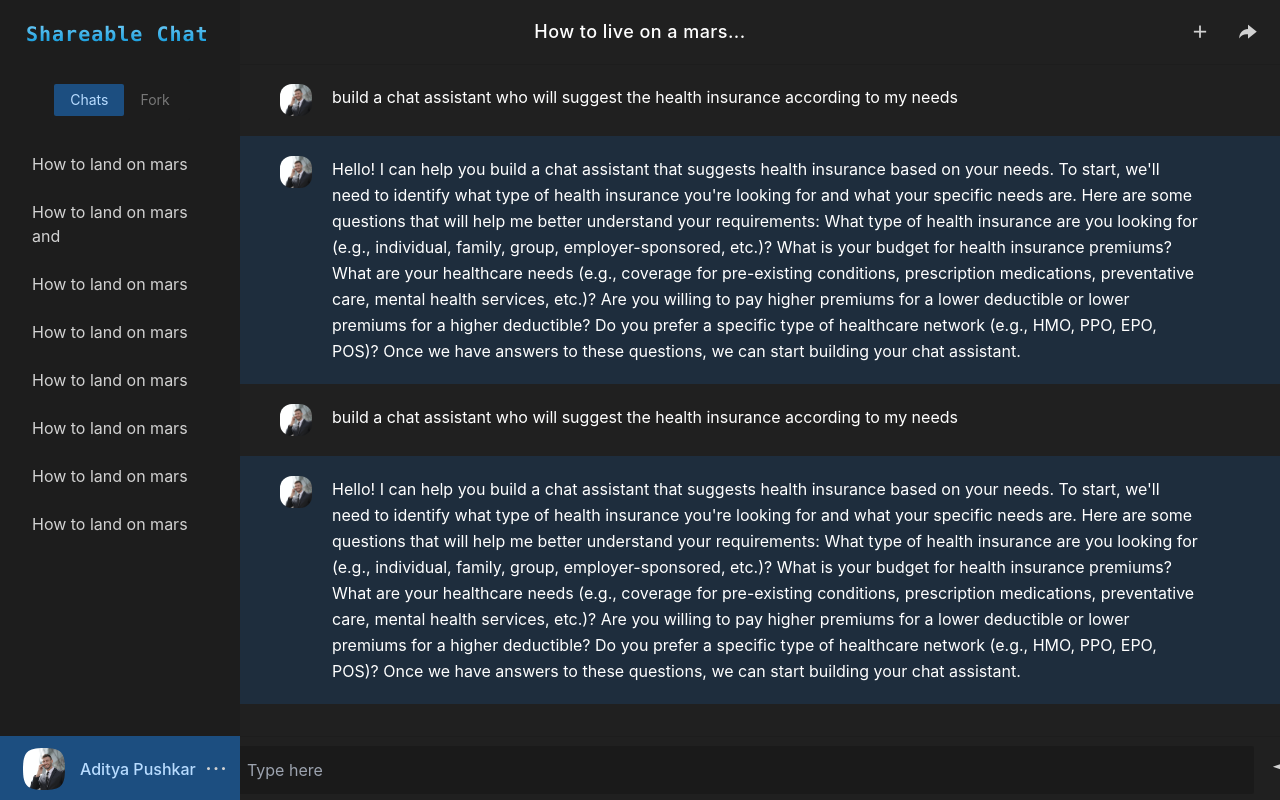
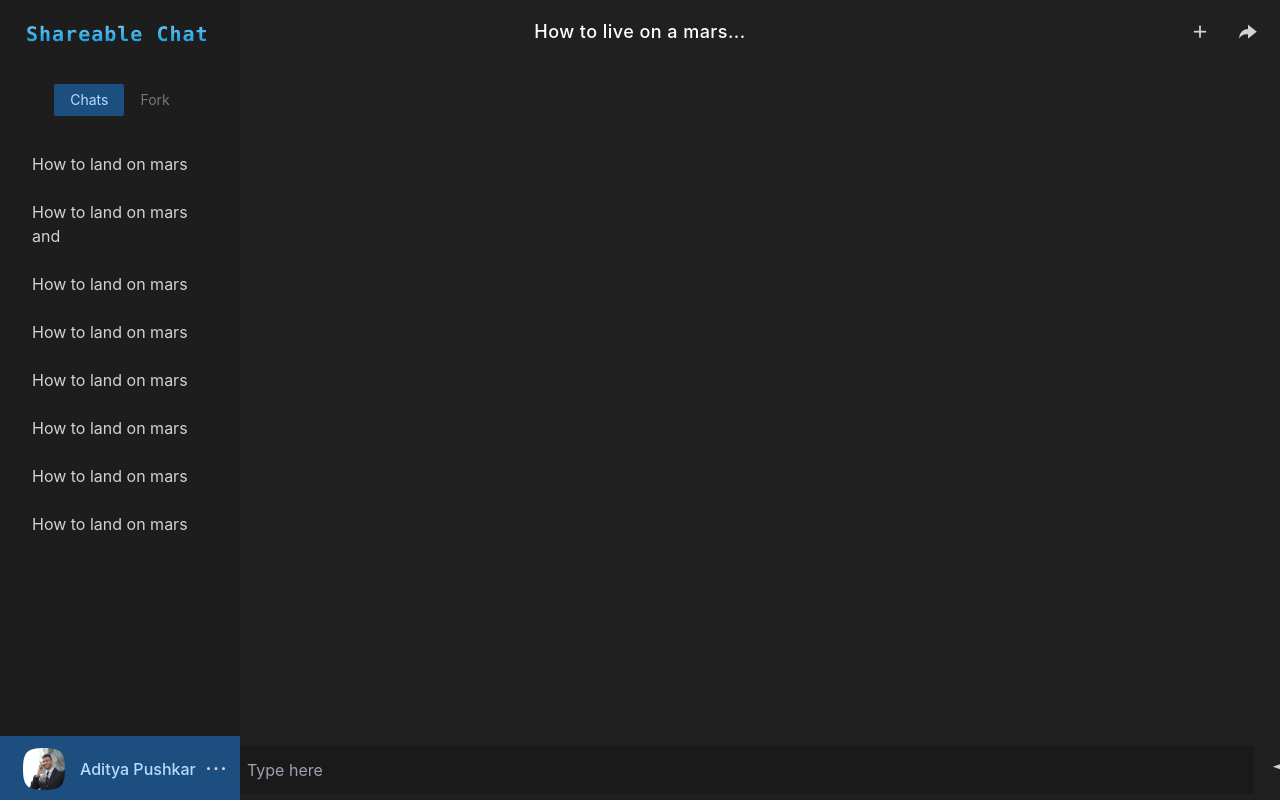
Before and after one commit to aditya-pushkar/shareable-chat-client, a React (Vite) app: page / in a window 1280 px wide. Built offline with nearby package versions, Linux system fonts and the light colour scheme.

Commit message:
ChatGpt chat complition --added

```diff
--- a/package.json
+++ b/package.json
@@ -11,6 +11,7 @@
   },
   "dependencies": {
     "daisyui": "^2.51.6",
+    "openai": "^3.2.1",
     "react": "^18.2.0",
     "react-dom": "^18.2.0"
   },
--- /dev/null
+++ b/src/component/chat/Loading.jsx
@@ -0,0 +1,13 @@
+import React from 'react'
+
+const Loading = () => {
+  return (
+    <div className="flex items-center justify-center space-x-2">
+	<div className="w-4 h-4 rounded-full animate-pulse bg-secondary"></div>
+	<div className="w-4 h-4 rounded-full animate-pulse bg-secondary"></div>
+	<div className="w-4 h-4 rounded-full animate-pulse bg-secondary"></div>
+</div>
+  )
+}
+
+export default Loading
--- /dev/null
+++ b/src/component/chat/NavBar.jsx
@@ -0,0 +1,44 @@
+import React from 'react'
+
+const NavBar = () => {
+    return (
+      <div className="navbar bg-base-100 border-b border-base-200 z-50 ">
+        <div className="navbar-start  ">
+          <label
+            htmlFor="my-drawer-2"
+            className="px-2 py-2 lg:hidden cursor-pointer"
+          >
+            <svg
+              xmlns="http://www.w3.org/2000/svg"
+              className="h-5 w-5"
+              fill="none"
+              viewBox="0 0 24 24"
+              stroke="currentColor"
+            >
+              <path
+                strokeLinecap="round"
+                strokeLinejoin="round"
+                strokeWidth="2"
+                d="M4 6h16M4 12h16M4 18h7"
+              />
+            </svg>
+          </label>
+        </div>
+        <div className="navbar-center  text-base md:text-lg max-w-prose ">
+          <a className="font-medium tracking-wide text-white ">
+            How to live on a mars...
+          </a>
+        </div>
+        <div className="navbar-end">
+          <button className="btn btn-ghost btn-circle">
+            <label htmlFor="create-chat-modal" className="ri-add-line ri-xl cursor-pointer "></label>
+          </button>
+          <button className="btn btn-ghost btn-circle">
+            <i className="ri-share-forward-fill ri-xl"></i>
+          </button>
+        </div>
+      </div>
+    );
+  };
+
+export default NavBar
--- a/src/pages/Chat.jsx
+++ b/src/pages/Chat.jsx
@@ -1,77 +1,58 @@
-import { useState } from "react";
+import { useState, useEffect } from "react";
+import { Configuration, OpenAIApi } from "openai";
+
+import NavBar from "../component/chat/NavBar";
+import UserProfile, { ApiModal } from "../component/chat/UserProfile";
 import CreateChat from "../component/chat/CreateChat";
-
-
-import UserProfile, { ApiModal } from "../component/chat/UserProfile";
 import UserChats from "../component/chat/UserChats";
 import UserForkChats from "../component/chat/UserForkChats";
 
+import Loading from "../component/chat/Loading";
 
-const NavBar = () => {
-  return (
-    <div className="navbar bg-base-100 border-b border-base-200 z-50 ">
-      <div className="navbar-start  ">
-        <label
-          htmlFor="my-drawer-2"
-          className="px-2 py-2 lg:hidden cursor-pointer"
-        >
-          <svg
-            xmlns="http://www.w3.org/2000/svg"
-            className="h-5 w-5"
-            fill="none"
-            viewBox="0 0 24 24"
-            stroke="currentColor"
-          >
-            <path
-              strokeLinecap="round"
-              strokeLinejoin="round"
-              strokeWidth="2"
-              d="M4 6h16M4 12h16M4 18h7"
-            />
-          </svg>
-        </label>
-      </div>
-      <div className="navbar-center  text-base md:text-lg max-w-prose ">
-        <a className="font-medium tracking-wide text-white ">
-          How to live on a mars...
-        </a>
-      </div>
-      <div className="navbar-end">
-        <button className="btn btn-ghost btn-circle">
-          <label htmlFor="create-chat-modal" className="ri-add-line ri-xl cursor-pointer "></label>
-        </button>
-        <button className="btn btn-ghost btn-circle">
-          <i className="ri-share-forward-fill ri-xl"></i>
-        </button>
-      </div>
-    </div>
-  );
-};
+const configuration = new Configuration({
+  apiKey: "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",
+});
+delete configuration.baseOptions.headers['User-Agent'];
+const openai = new OpenAIApi(configuration);
+
+
+
 
 const Chat = () => {
   const [currentNavbarTab, setCurrentNavbarTab] = useState("chats")
-  const chats = [
-    {
-      role: "user",
-      content:
-        "build a chat assistant who will suggest the health insurance according to my needs",
-    },
-    {
-      role: "assistant",
-      content:
-        "Hello! I can help you build a chat assistant that suggests health insurance based on your needs. To start, we'll need to identify what type of health insurance you're looking for and what your specific needs are. Here are some questions that will help me better understand your requirements: What type of health insurance are you looking for (e.g., individual, family, group, employer-sponsored, etc.)? What is your budget for health insurance premiums? What are your healthcare needs (e.g., coverage for pre-existing conditions, prescription medications, preventative care, mental health services, etc.)? Are you willing to pay higher premiums for a lower deductible or lower premiums for a higher deductible? Do you prefer a specific type of healthcare network (e.g., HMO, PPO, EPO, POS)? Once we have answers to these questions, we can start building your chat assistant.",
-    },
-    {
-      role: "user",
-      content:
-        "build a chat assistant who will suggest the health insurance according to my needs",
-    },
-    {
-      role: "assistant",
-      content:
-        "Hello! I can help you build a chat assistant that suggests health insurance based on your needs. To start, we'll need to identify what type of health insurance you're looking for and what your specific needs are. Here are some questions that will help me better understand your requirements: What type of health insurance are you looking for (e.g., individual, family, group, employer-sponsored, etc.)? What is your budget for health insurance premiums? What are your healthcare needs (e.g., coverage for pre-existing conditions, prescription medications, preventative care, mental health services, etc.)? Are you willing to pay higher premiums for a lower deductible or lower premiums for a higher deductible? Do you prefer a specific type of healthcare network (e.g., HMO, PPO, EPO, POS)? Once we have answers to these questions, we can start building your chat assistant.",
-    },
-  ];
+  const [chats, setChats] = useState([])
+  const [convo, setConvo] = useState([])
+  const [isApiCalled, setIsApiCalled] = useState(false)
+  const [inputText, setInputText] = useState("")
+
+  useEffect(()=>{
+    if(chats&&isApiCalled){
+    handleSubmitionWithPreviousConvo(chats)
+    }
+  },[chats])
+
+  const handleSubmitionWithPreviousConvo = async(convo) => {
+    console.log("Convo in func", convo)
+    const response = await openai.createChatCompletion({
+      model: "gpt-3.5-turbo",
+      messages: convo
+    });
+    const data = response.data.choices[0].message.content
+    setChats(chats=>[...chats, {'role': 'assistant', 'content': data}])
+    setIsApiCalled(false)
+  }
+
+  const handleSubmit = () => {
+    if(chats.length===0){
+      setChats(chats=>([...chats, {'role': 'system', 'content': 'You are a good assistant.'}, {'role': 'user', 'content': inputText}]))
+    }else{
+      setChats(chats=>([...chats, {'role': 'user', 'content': inputText}]))
+    }
+    setInputText("")
+    return setIsApiCalled(true);
+  }
+
+  // console.log(chats)
 
   return (
     <div className="drawer drawer-mobile">
@@ -85,10 +66,9 @@ const Chat = () => {
         {/* <!-- Page content here --> */}
         <div className="flex  flex-col w-full mt-16  ">
           {chats.map((chat, key) => (
-            <div>
+            <div key={key}>
                 <div
-              className={`w-full px-10 py-5 flex flex-row  ${chat["role"]==="user"? "bg-base-100": "bg-primary bg-opacity-30"}`}
-              key={key}
+                className={`w-full px-10 py-5 ${chat["role"]==="system"? "hidden": "flex flex-row"} ${chat["role"]==="user"? "bg-base-100": "bg-primary bg-opacity-30"}`}
               >
                <div className={`flex flex-row gap-5 leading-relaxed `}>
                <div className="avatar z-0 ">
@@ -109,11 +89,16 @@ const Chat = () => {
         <div className="btm-nav  px-5 lg:ml-32 flex flex-row items-center justify-center fixed ">
           <div className="flex flex-row items-center justify-center  bg-base border-t border-base-200 ">
             <input
+            onChange={(e)=>setInputText(e.target.value)}
               type="text"
               placeholder="Type here"
               className="input input-ghost bg-base-300 w-full  md:max-w-screen-sm lg:max-w-screen-md xl:max-w-screen-lg "
+              value={inputText}
             />
-            <button className="btn btn-ghost btn-circle">
+            <button
+            onClick={()=>handleSubmit()}
+            type="submit"
+             className="btn btn-ghost btn-circle">
               <i className="ri-send-plane-fill ri-xl"></i>
             </button>
           </div>
@@ -133,10 +118,10 @@ const Chat = () => {
           <div className="tabs tabs-boxed ">
             <a
             onClick={()=>setCurrentNavbarTab("chats")}
-            className={`tab  cursor-pointer ${currentNavbarTab==="chats"&&"tab-active"} delay-100`}>Chats</a>
+            className={`tab  cursor-pointer ${currentNavbarTab==="chats"&&"tab-active"} delay-75`}>Chats</a>
             <a
             onClick={()=>setCurrentNavbarTab("fork")}
-             className={`tab cursor-pointer ${currentNavbarTab==="fork"&&"tab-active"} delay-100`}>Fork</a>
+             className={`tab cursor-pointer ${currentNavbarTab==="fork"&&"tab-active"} delay-75 `}>Fork</a>
           </div>
           </div>
           <div className="overflow-y-auto h-[25rem] mt-5 ">
```
Also changed, not shown: 1 other file (tests, documents, lock files or other folders). Lines whose indentation alone changed are shown as unchanged.
